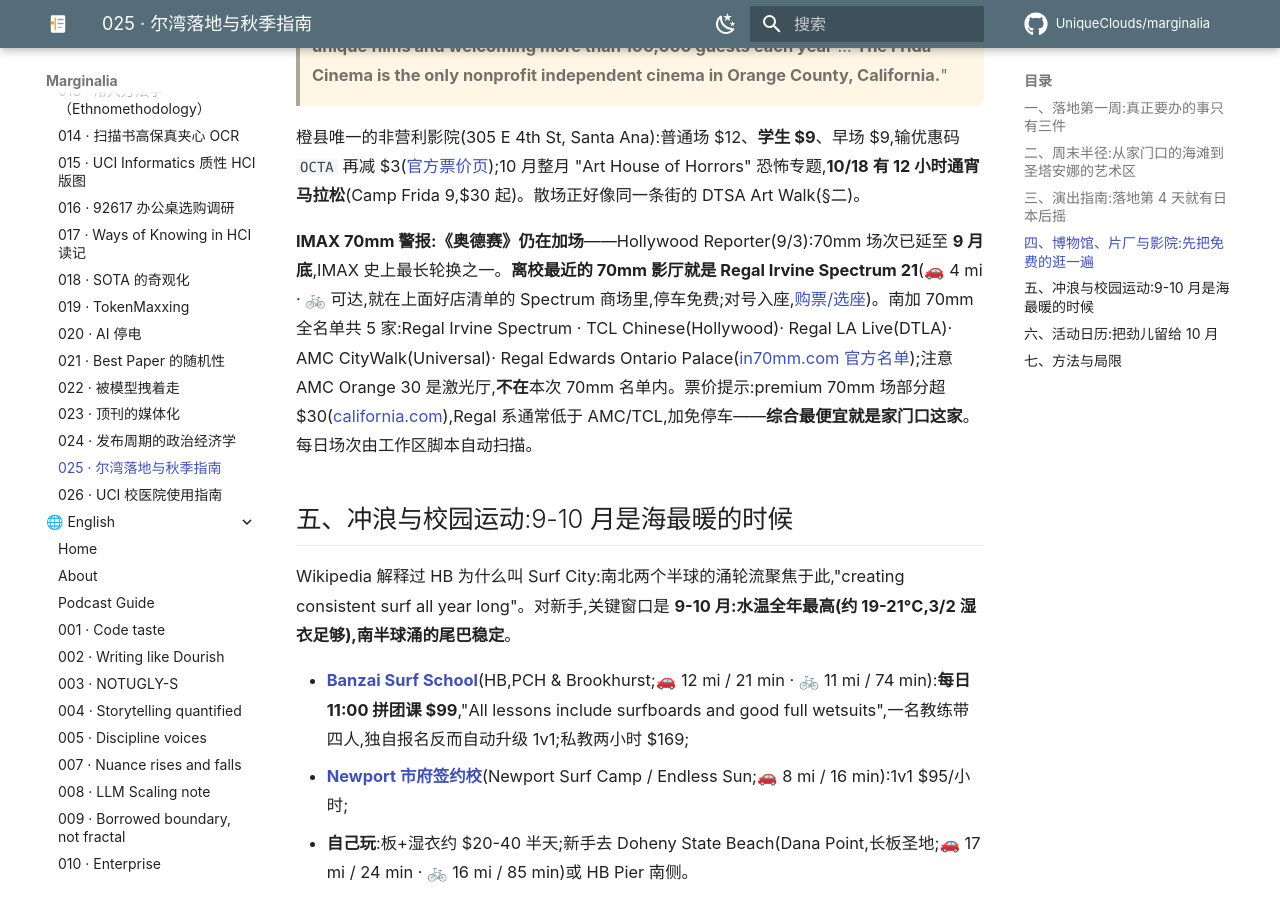
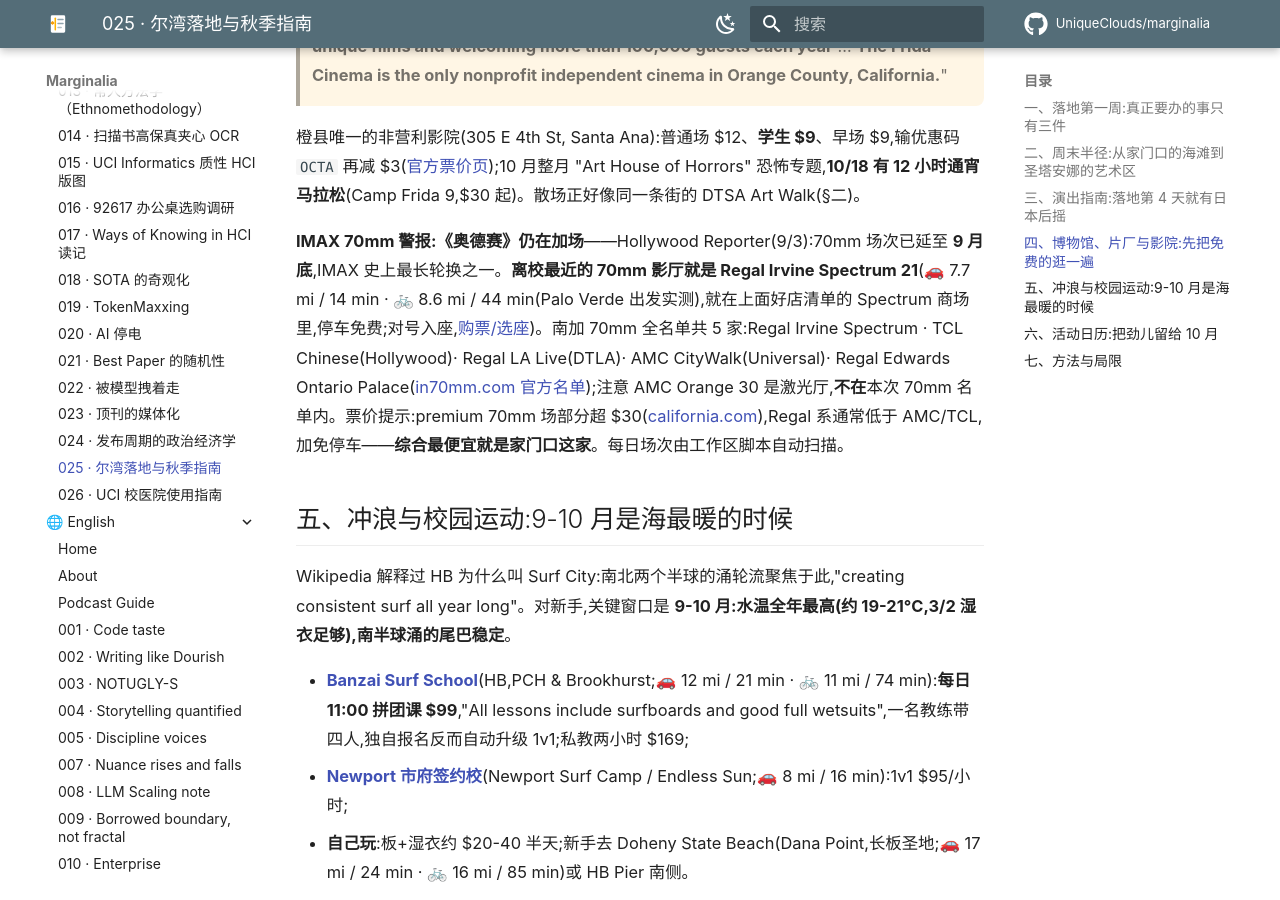
Before and after one commit to UniqueClouds/marginalia, an MkDocs documentation site: the page built from docs/entries/025-irvine-landing-fall-guide.zh.md, in a window 1280 px wide and 900 px high, scrolled down 9694 px. Built offline with MkDocs 1.6.1 and Material for MkDocs 9.7.7, drawn with Linux system fonts in a browser that asks for light colours; comment, search, counter and statistics services are not loaded.

Commit message:
fix(entry): 025 Regal Spectrum 实测车程 7.7mi/14min (#71)

```diff
--- a/docs/entries/025-irvine-landing-fall-guide.zh.md
+++ b/docs/entries/025-irvine-landing-fall-guide.zh.md
@@ -131,7 +131,7 @@
 
 橙县唯一的非营利影院(305 E 4th St, Santa Ana):普通场 $12、**学生 $9**、早场 $9,输优惠码 `OCTA` 再减 $3([官方票价页](https://thefridacinema.org/tickets/));10 月整月 "Art House of Horrors" 恐怖专题,**10/18 有 12 小时通宵马拉松**(Camp Frida 9,$30 起)。散场正好像同一条街的 DTSA Art Walk(§二)。
 
-**IMAX 70mm 警报:《奥德赛》仍在加场**——Hollywood Reporter(9/3):70mm 场次已延至 **9 月底**,IMAX 史上最长轮换之一。**离校最近的 70mm 影厅就是 Regal Irvine Spectrum 21**(🚗 4 mi · 🚲 可达,就在上面好店清单的 Spectrum 商场里,停车免费;对号入座,[购票/选座](https://www.regmovies.com/theatres/regal-irvine-spectrum-screenx-4dx-imax-rpx-vip/cinema-07322))。南加 70mm 全名单共 5 家:Regal Irvine Spectrum · TCL Chinese(Hollywood)· Regal LA Live(DTLA)· AMC CityWalk(Universal)· Regal Edwards Ontario Palace([in70mm.com 官方名单](https://in70mm.com/presents/1970_imax/2026_the_odyssey/engagements/index.htm));注意 AMC Orange 30 是激光厅,**不在**本次 70mm 名单内。票价提示:premium 70mm 场部分超 $30([california.com](https://www.california.com/where-to-see-the-odyssey-in-imax-70mm-in-california/)),Regal 系通常低于 AMC/TCL,加免停车——**综合最便宜就是家门口这家**。每日场次由工作区脚本自动扫描。
+**IMAX 70mm 警报:《奥德赛》仍在加场**——Hollywood Reporter(9/3):70mm 场次已延至 **9 月底**,IMAX 史上最长轮换之一。**离校最近的 70mm 影厅就是 Regal Irvine Spectrum 21**(🚗 7.7 mi / 14 min · 🚲 8.6 mi / 44 min(Palo Verde 出发实测),就在上面好店清单的 Spectrum 商场里,停车免费;对号入座,[购票/选座](https://www.regmovies.com/theatres/regal-irvine-spectrum-screenx-4dx-imax-rpx-vip/cinema-07322))。南加 70mm 全名单共 5 家:Regal Irvine Spectrum · TCL Chinese(Hollywood)· Regal LA Live(DTLA)· AMC CityWalk(Universal)· Regal Edwards Ontario Palace([in70mm.com 官方名单](https://in70mm.com/presents/1970_imax/2026_the_odyssey/engagements/index.htm));注意 AMC Orange 30 是激光厅,**不在**本次 70mm 名单内。票价提示:premium 70mm 场部分超 $30([california.com](https://www.california.com/where-to-see-the-odyssey-in-imax-70mm-in-california/)),Regal 系通常低于 AMC/TCL,加免停车——**综合最便宜就是家门口这家**。每日场次由工作区脚本自动扫描。
 
 ## 五、冲浪与校园运动:9-10 月是海最暖的时候
 
```
Also changed, not shown: docs/entries/025-irvine-landing-fall-guide.en.md (+1 -1 lines), marginalia/025-irvine-landing-fall-guide/note.en.md (+1 -1 lines), marginalia/025-irvine-landing-fall-guide/note.zh.md (+1 -1 lines).
